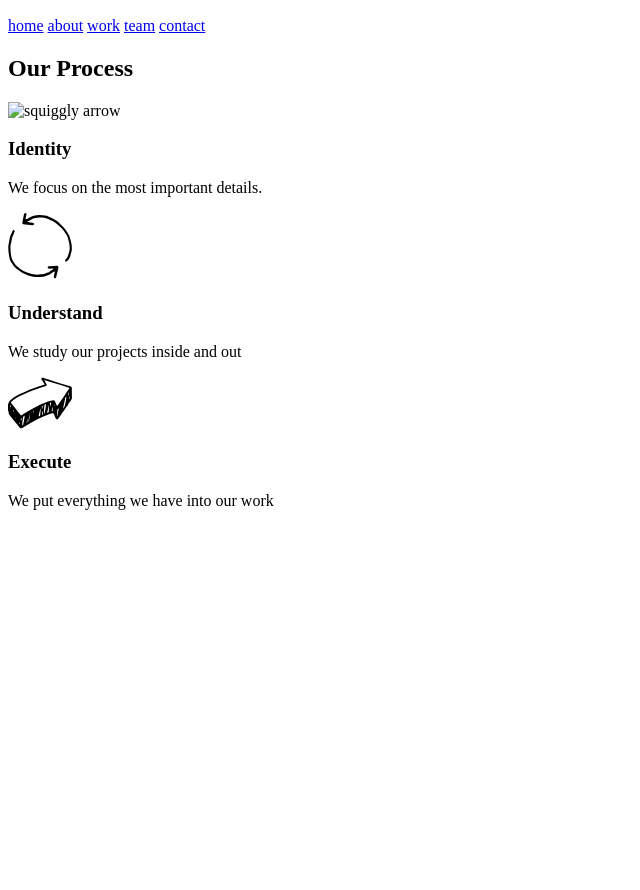
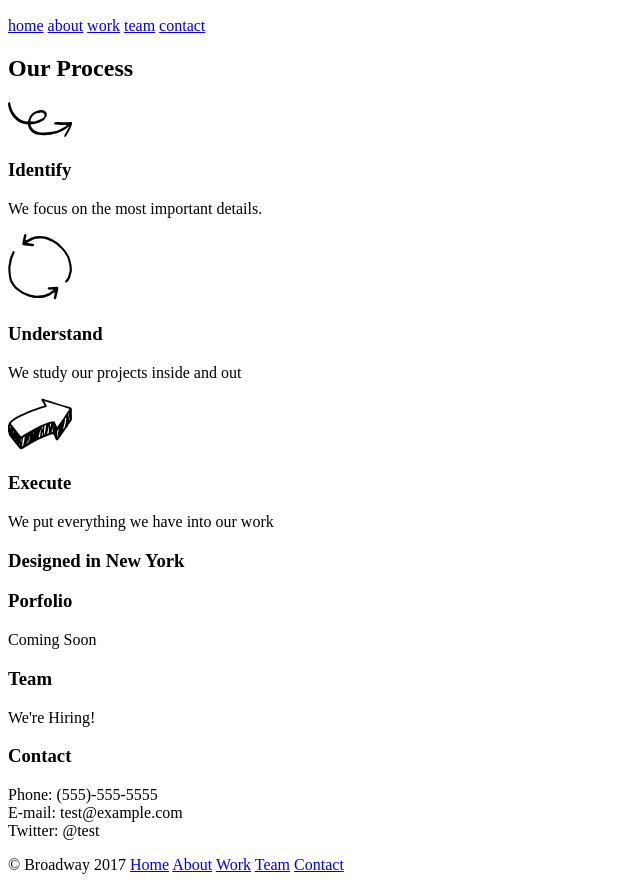
Before and after one commit to bhall84/broadway, a plain HTML site: page index.html in a window 1280 px wide. Shown: the part 50-940 px from the top of the page, without its empty margins (0-640 px from the left). Before the commit the page ends 800 px from the top, so only its background shows below. Drawn offline with Linux system fonts and the light colour scheme.

Commit message:
Added bottomcontent and footer divs

```diff
--- a/index.html
+++ b/index.html
@@ -15,10 +15,10 @@
       <a href="#">contact</a>
     </div>
   </nav>
-    <div class="content">
+    <div class="top content">
       <h2>Our Process</h2>
-      <p><img src="resources/images/identity.svg" alt="squiggly arrow"></p>
-      <h3>Identity</h3>
+      <p><img src="resources/images/identify.svg" alt="squiggly arrow"></p>
+      <h3>Identify</h3>
       <p>We focus on the most important details.</p>
       <p><img src="resources/images/understand.svg" alt="circle arrow"></p>
       <h3>Understand</h3>
@@ -27,7 +27,20 @@
       <h3>Execute</h3>
       <p>We put everything we have into our work</p>
     </div>
-
-
+    <div class="bottom content">
+      <h3>Designed in New York</h3>
+      <h3>Porfolio</h3>
+      <p>Coming Soon</p>
+      <h3>Team</h3>
+      <p>We're Hiring!</p>
+      <h3>Contact</h3>
+      <p>Phone: (555)-555-5555<br />
+        E-mail: test@example.com<br />
+        Twitter: @test</p>
+    </div>
+    <div class="footer">
+      <p>&copy; Broadway 2017 <a href="#">Home</a> <a href="#">About</a>
+        <a href="#">Work</a> <a href="#">Team</a> <a href="#">Contact</a></p>
+    </div>
   </body>
 </html>
```
